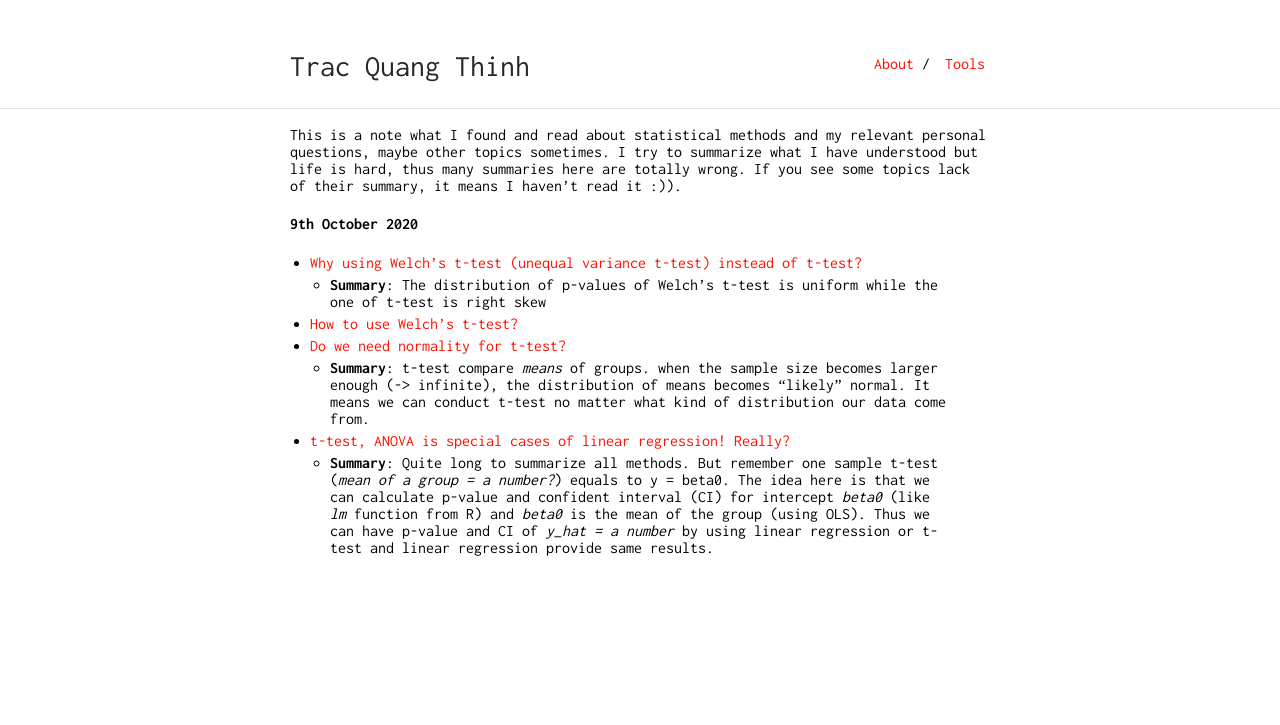
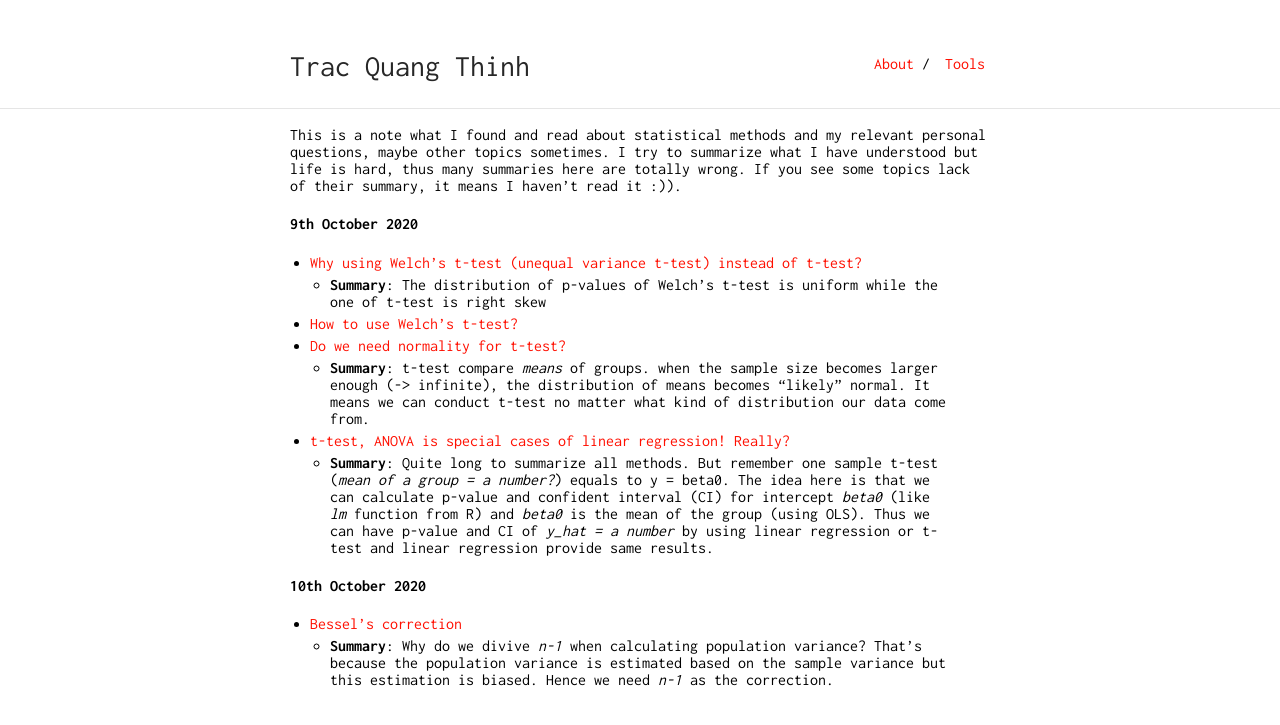
Before and after one commit to tracquangthinh/tracquangthinh.github.io, a Jekyll site: the page built from note.md, in a window 1280 px wide. Shown: the top 725 px of the page. Built offline with Jekyll 4.4.1, drawn with Linux system fonts in a browser that asks for light colours; our own code applies the rules of GitHub Pages for plain Markdown files.

Commit message:
Update note.md

```diff
--- a/note.md
+++ b/note.md
@@ -13,3 +13,8 @@ it means I haven't read it :)).
   - **Summary**: Quite long to summarize all methods. But remember one sample t-test (*mean of a group = a number?*) equals to y = beta0. The idea here is that
   we can calculate p-value and confident interval (CI) for intercept *beta0* (like *lm* function from R) and *beta0* is the mean of the group (using OLS). Thus we can
   have p-value and CI of *y_hat = a number* by using linear regression or t-test and linear regression provide same results.
+
+#### 10th October 2020
+- [Bessel's correction](https://en.wikipedia.org/wiki/Bessel%27s_correction)
+  - **Summary**: Why do we divive *n-1* when calculating population variance? That's because the population variance is estimated based on the sample variance
+  but this estimation is biased. Hence we need *n-1* as the correction.
```
